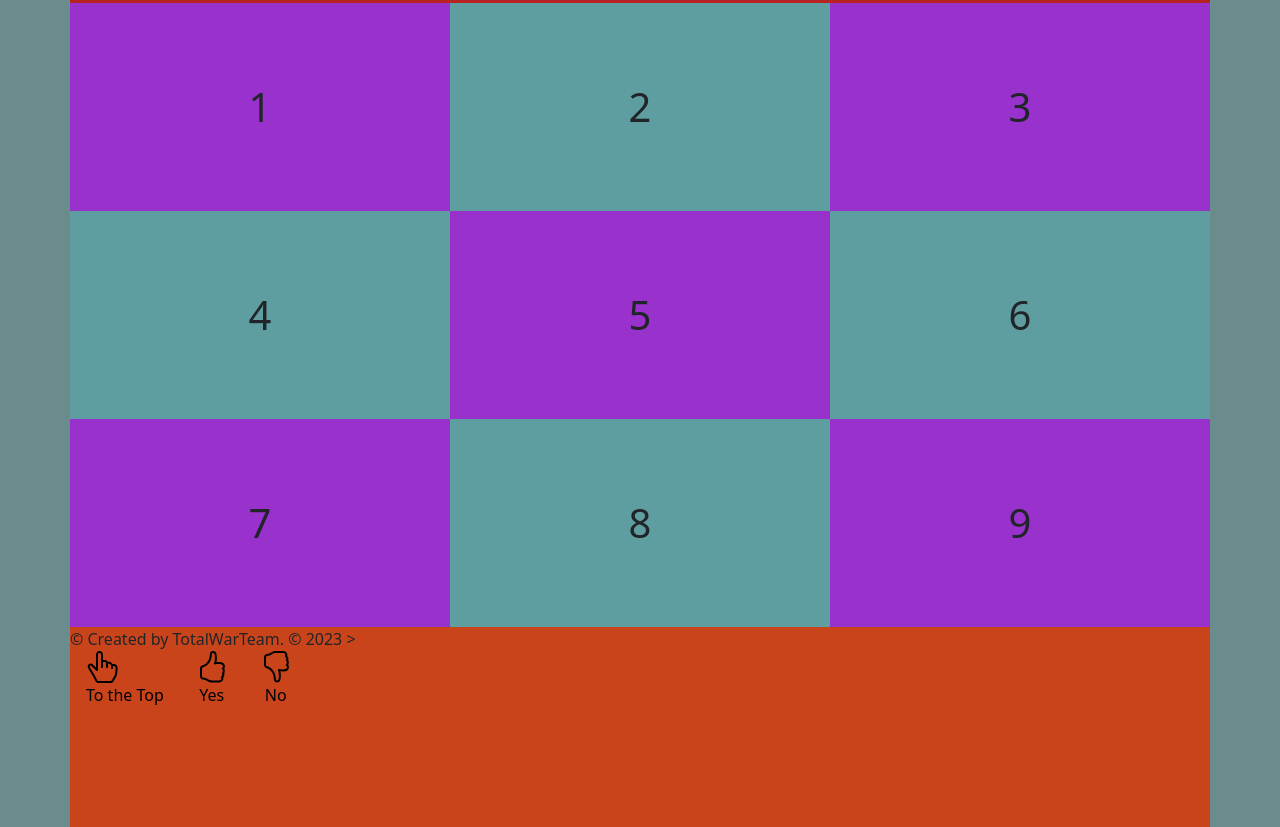
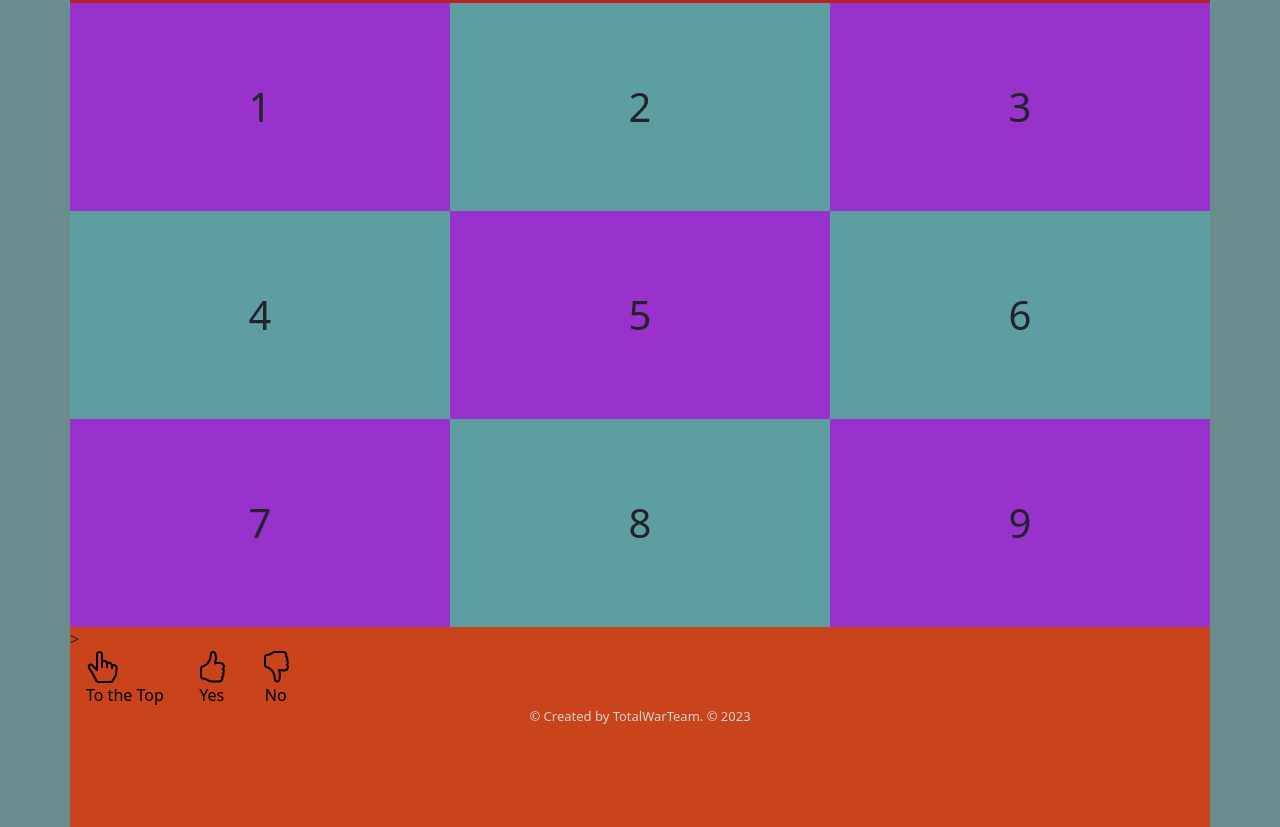
Before and after one commit to vamp16431745/0504Test, a plain HTML site: page index.html in a window 1280 px wide. Shown: the part 712-1539 px from the top of the page. Drawn offline with Linux system fonts and the light colour scheme.

Commit message:
更改copyrights

```diff
--- a/css/index.css
+++ b/css/index.css
@@ -116,6 +116,14 @@ footer ul img, footer ul span
     padding: 0 1em; /*上下0 左右1em*/
 }
 
+footer address
+{
+    text-align: center;
+    font-size: small;
+    color: lightgrey;
+
+}
+
 /*Small devices (landscape phones, 576px and up)*/
 @media (min-width: 576px) {
     #root {
--- a/index.html
+++ b/index.html
@@ -88,7 +88,7 @@
                 </div>
             </main>
             <footer>
-                © Created by TotalWarTeam. © 2023
+
                 <!--tag of copyright-->>
                 <ul>
 
@@ -99,6 +99,8 @@
                     <li><a href="#"><img src="images/hand-thumbs-down@2x.svg" alt="down" width="32"><span>No</span></a>
                     </li>
                 </ul>
+
+                <address>© Created by TotalWarTeam. © 2023</address>
             </footer>
 
         </div>
```
